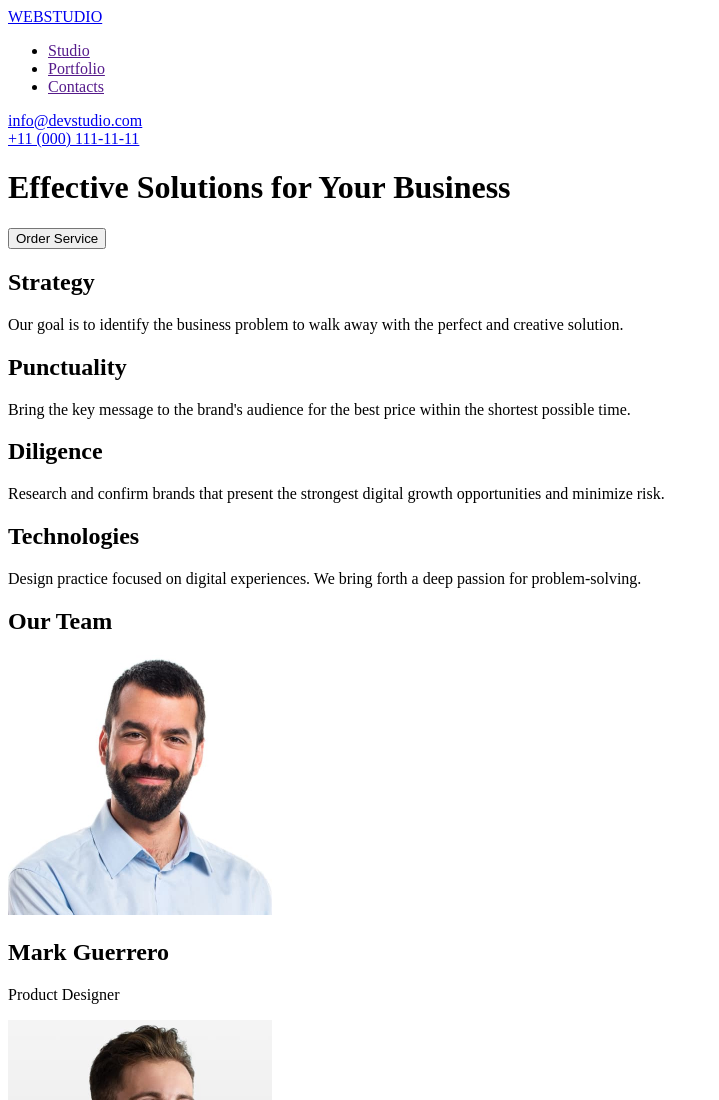
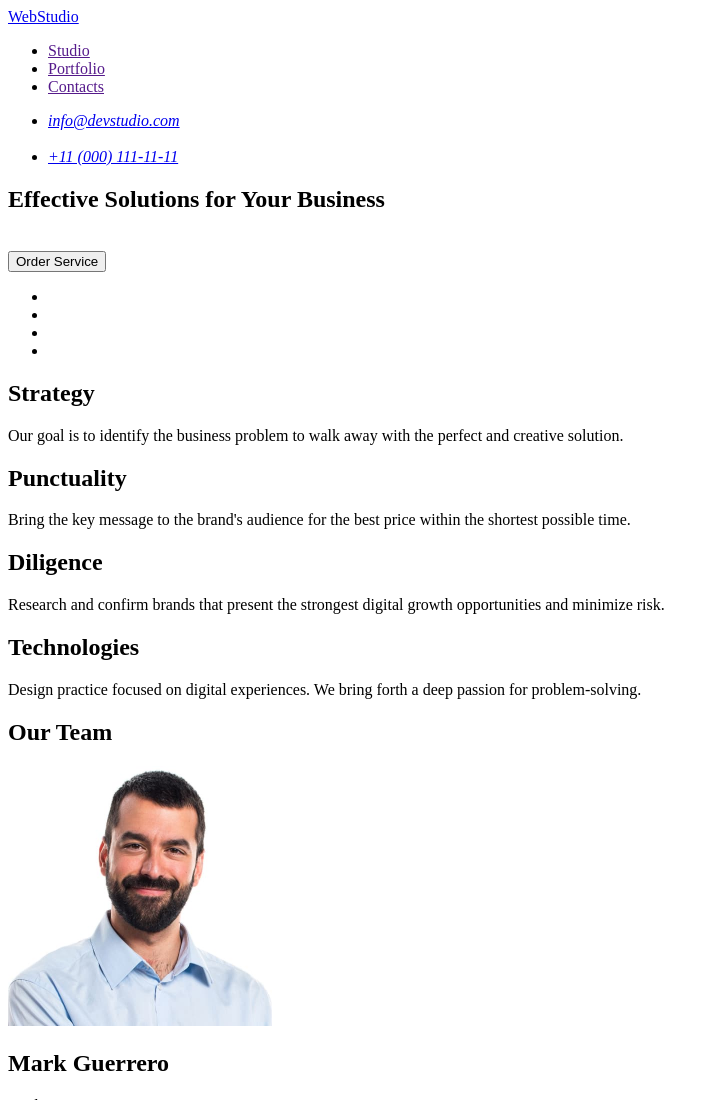
Before and after one commit to Yevhenii-Tsariuk/goit-markup-hw-00, a plain HTML site: page index.html in a window 1280 px wide. Shown: the top 1100 px of the page, without its empty margins (0-719 px from the left). Drawn offline with Linux system fonts and the light colour scheme.

Commit message:
add some shanges

```diff
--- a/index.html
+++ b/index.html
@@ -9,50 +9,51 @@
   <body>
     <!-- Header -->
     <header>
-      <div>
-        <a href="http://127.0.0.1:5500/index.html">WEBSTUDIO</a>
-        <div>
       <nav>
+        <a href="./index.html">WebStudio</a>
         <ul>
           <li><a href="">Studio</a></li>
           <li><a href="">Portfolio</a></li>
           <li><a href="">Contacts</a></li>
         </ul>
       </nav>
-        </div>
-        <a href="mailto:info@devstudio.com">info@devstudio.com</a><br />
-        <a href="tel:+11(000)111-11-11">+11 (000) 111-11-11</a>
-      </div>
+
+      <address>
+        <ul>
+          <li><a href="mailto:info@devstudio.com">info@devstudio.com</a></li>
+          <br />
+          <li><a href="tel:+11(000)111-11-11">+11 (000) 111-11-11</a></li>
+        </ul>
+      </address>
     </header>
     <!-- Main -->
     <main>
-      <div>
-        <h1>Effective Solutions for Your Business</h1>
-      </div>
+      <section>
+        <h1>Effective Solutions for Your Business</h1><br />
       <button type="button">Order Service</button>
-      <div>
+      </section>
         <section>
+            <ul>
+<li></li>
+<li></li>
+<li></li>
+<li></li>
+           </ul>
           <h2>Strategy</h2>
           <p>
             Our goal is to identify the business problem to walk away with the
             perfect and creative solution.
           </p>
-        </section>
-        <section>
           <h2>Punctuality</h2>
           <p>
             Bring the key message to the brand's audience for the best price
             within the shortest possible time.
           </p>
-        </section>
-        <section>
           <h2>Diligence</h2>
           <p>
             Research and confirm brands that present the strongest digital
             growth opportunities and minimize risk.
           </p>
-        </section>
-        <section>
           <h2>Technologies</h2>
           <p>
             Design practice focused on digital experiences. We bring forth a
```
Lines whose indentation alone changed are shown as unchanged.
